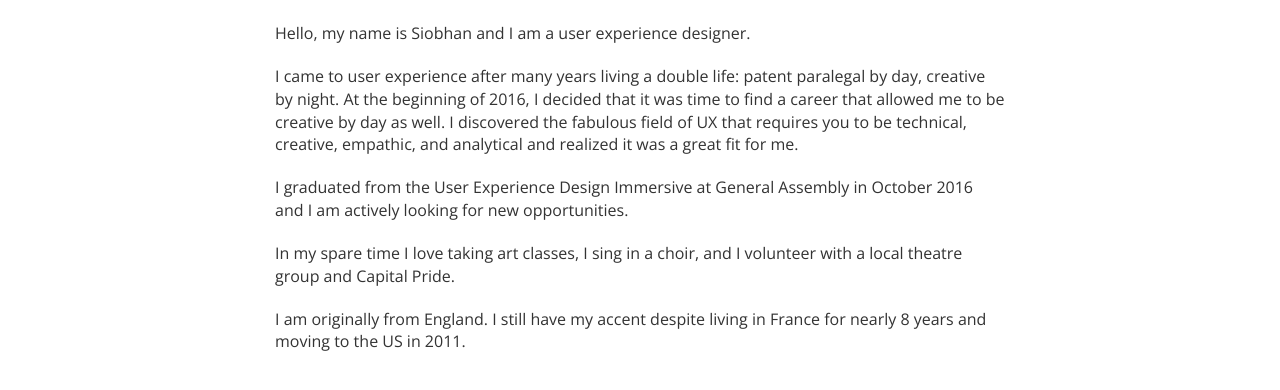
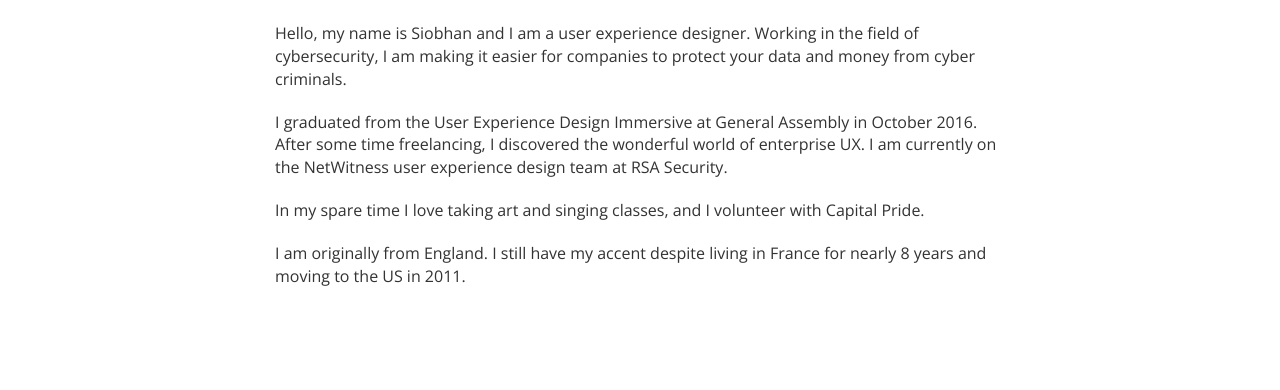
Before and after one commit to AsEnglishAsPie/AsEnglishAsPie.github.io, a plain HTML site: page about.html in a window 1280 px wide. Shown: the part 398-788 px from the top of the page. Drawn offline with nearby package versions, Linux system fonts and the light colour scheme; a web font is replaced by a local one.

Commit message:
About page updated

```diff
--- a/about.html
+++ b/about.html
@@ -70,10 +70,9 @@
 			<div class="col-lg-8 col-lg-offset-2">
         <img class="img-responsive gallery" src="assets/img/about/Headshot_Cropped.png">
 				<h2 class="about-me-header">About Me</h2>
-				<p class="about-me">Hello, my name is Siobhan and I am a user experience designer.</p>
-        <p class="about-me">I came to user experience after many years living a double life: patent paralegal by day, creative by night. At the beginning of 2016, I decided that it was time to find a career that allowed me to be creative by day as well. I discovered the fabulous field of UX that requires you to be technical, creative, empathic, and analytical and realized it was a great fit for me.</p>
-        <p class="about-me">I graduated from the User Experience Design Immersive at General Assembly in October 2016 and I am actively looking for new opportunities.</p>
-        <p class="about-me">In my spare time I love taking art classes, I sing in a choir, and I volunteer with a local theatre group and Capital Pride.</p>
+				<p class="about-me">Hello, my name is Siobhan and I am a user experience designer. Working in the field of cybersecurity, I am making it easier for companies to protect your data and money from cyber criminals.</p>
+        <p class="about-me">I graduated from the User Experience Design Immersive at General Assembly in October 2016. After some time freelancing, I discovered the wonderful world of enterprise UX. I am currently on the NetWitness user experience design team at RSA Security.</p>
+        <p class="about-me">In my spare time I love taking art and singing classes, and I volunteer with Capital Pride.</p>
         <p class="about-me">I am originally from England. I still have my accent despite living in France for nearly 8 years and moving to the US in 2011.</p>
 			</div>
 
```
